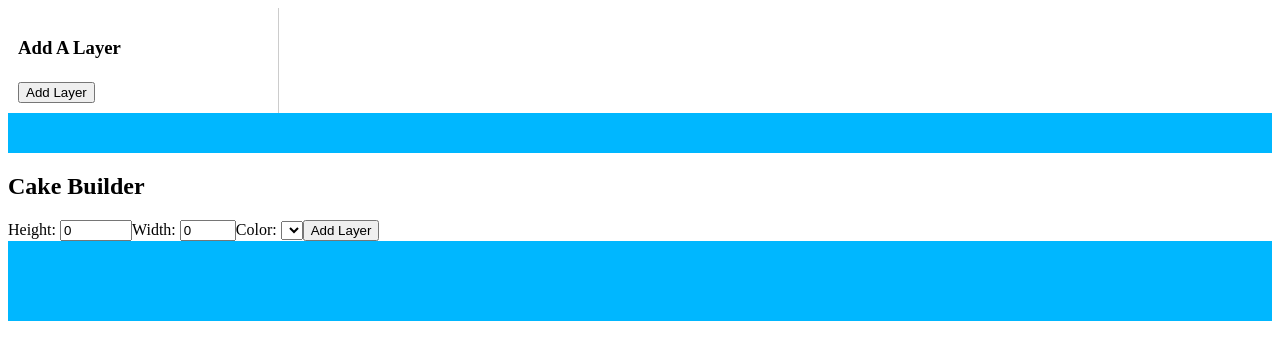
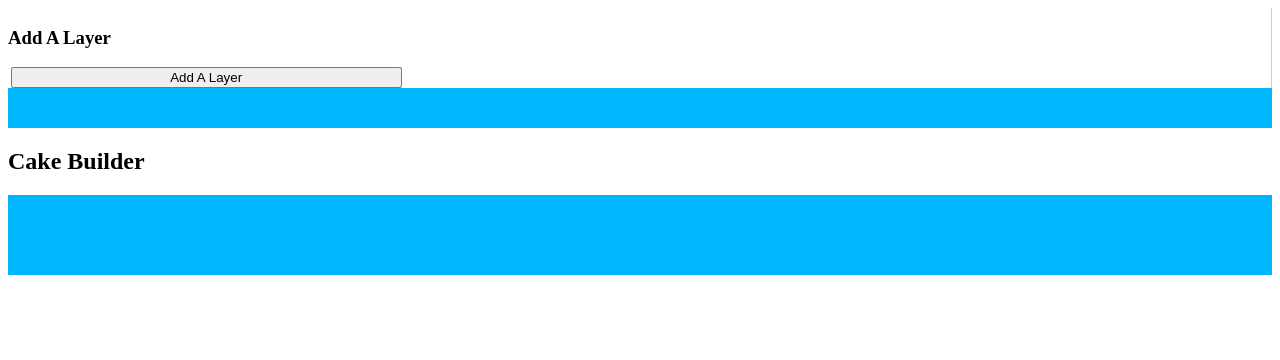
Before and after one commit to Ashluna22/Cake-Boss, an Angular app in the folder Cake-Boss/: page / in a window 1280 px wide. Shown: the top 360 px of the page. Built offline with nearby package versions, Linux system fonts and the light colour scheme.

Commit message:
added submit function, tested array population, styled layer builder

```diff
--- a/Cake-Boss/src/app/cake-builder/cake-builder.component.css
+++ b/Cake-Boss/src/app/cake-builder/cake-builder.component.css
@@ -1,10 +1,7 @@
-
 .builder-panel {
   display: flex;
   flex-direction: column;
   align-items: flex-start;
-    padding: 10px;
-    width: 250px;
   border-right: 1px solid #ccc;
 }
 
@@ -13,6 +10,5 @@
   flex-direction: column-reverse;
   align-items: center;
   background-color: #e0f7fa;
-    padding: 20px;
   width: 100%;
 }
--- a/Cake-Boss/src/app/cake-builder/cake-builder.component.html
+++ b/Cake-Boss/src/app/cake-builder/cake-builder.component.html
@@ -22,7 +22,7 @@
   <h2>Cake Builder</h2>
 
   <!-- Form for adding a new layer -->
-  <div>
+  <!--   <div>
     <label
       >Height:
       <input type="number" [(ngModel)]="newLayer.height" min="0.5" max="10" />
@@ -33,27 +33,15 @@
     </label>
     <label
       >Color:
-      <select [(ngModel)]="newLayer.color">
-        <!--<option *ngFor="let color of Object.values(CakeColor)" [value]="color">  ***This is breaking things, its looking for something related to colors that doesnt exist.
+      <select [(ngModel)]="newLayer.color"> -->
+  <!--<option *ngFor="let color of Object.values(CakeColor)" [value]="color">  ***This is breaking things, its looking for something related to colors that doesnt exist.
           {{ color }}
         </option> -->
-      </select>
+  <!--       </select>
     </label>
     <button (click)="addLayer(layer)">Add Layer</button>
-  </div>
+  </div> -->
 
   <!-- Display the cake with layers -->
   <app-cake></app-cake>
-
-  <!-- Delete buttons for each layer -->
-  <div>
-    @for (layer of layers;track layer; let i = $index) {
-    <span
-      >{{ layer.color }} - Height: {{ layer.height }}, Width:{{
-        layer.width
-      }}</span
-    >
-    <button (click)="deleteLayer(i)">Delete</button>
-    }
-  </div>
 </div>
--- a/Cake-Boss/src/app/cake-builder/cake-builder.component.ts
+++ b/Cake-Boss/src/app/cake-builder/cake-builder.component.ts
@@ -7,32 +7,22 @@ import { LayerAddComponent } from './layer-add/layer-add.component';
 import { LayerBuilderComponent } from './layer-builder/layer-builder.component';
 import { CakeComponent } from '../cake/cake.component';
 import { FormsModule } from '@angular/forms';
+import { LayerFormComponent } from './layer-form/layer-form.component';
 
 @Component({
   selector: 'app-cake-builder',
   standalone: true,
   templateUrl: `./cake-builder.component.html`,
   styleUrls: ['./cake-builder.component.css'],
-  imports: [LayerAddComponent, LayerBuilderComponent, CakeComponent, FormsModule, CommonModule], // Import standalone components
+  imports: [LayerAddComponent, LayerBuilderComponent, CakeComponent, FormsModule, CommonModule, LayerFormComponent], // Import standalone components
 })
 export class CakeBuilderComponent {
   @Input() layer!: CakeLayer;
   layers: CakeLayer[] = [];
 
-  newLayer: {
-    height: number,
-    width: number,
-    color: string
-} = {
-    height: 0,
-    width: 0,
-    color: ""
-}
-
-
   constructor(private layerService: LayerService) {
     this.layers = this.layerService.getLayers();
-  }
+}
 
   addLayer(layer: CakeLayer) {
     this.layerService.addLayer(layer);
--- a/Cake-Boss/src/app/cake-builder/layer-add/layer-add.component.css
+++ b/Cake-Boss/src/app/cake-builder/layer-add/layer-add.component.css
@@ -1,3 +1,11 @@
+section {
+    margin-left: .2rem;
+    background-color: lightgray;
+    width: 390px;
+    padding-right: 1px;
+
+}
+
 div {
     margin-top: 5px;
 }
@@ -10,18 +18,17 @@ div .form-group {
 label {
     font-weight: bold;
     flex-shrink: 0;
-    /* Prevent shrinking of the label */
 }
 
 span {
     width: 40px;
-    /* Adjust width as needed */
     text-align: center;
 }
 
 input[type="color"] {
     flex-shrink: 0;
-    width: 83%;
+    width: 90px;
+    margin-left: 5px;
 }
 
 input[type="range"] {
@@ -32,9 +39,19 @@ div .container {
     width: 100%;
 }
 
-
 button {
     margin-right: 5px;
     margin-top: 5px;
     display: inline-block;
 }
+
+.addLayerBtn {
+    width: max-content;
+    padding-right: 158px;
+    padding-left: 157px;
+    margin: 0;
+}
+
+.colorDisplay {
+    padding-left: 3px;
+}
--- a/Cake-Boss/src/app/cake-builder/layer-add/layer-add.component.html
+++ b/Cake-Boss/src/app/cake-builder/layer-add/layer-add.component.html
@@ -1,9 +1,17 @@
-<button *ngIf="!showForm" (click)="toggleForm()">Add Layer</button>
+<section class="container">
+  <button class="addLayerBtn" *ngIf="!showForm" (click)="toggleForm()">
+    Add A Layer
+  </button>
 
   <div *ngIf="showForm">
     <div class="form-group">
       <label for="color">Color:</label>
-    <input [(ngModel)]="newLayer.color" type="color" id="color" />
+      <input
+        class="colorDisplay"
+        [(ngModel)]="newLayer.color"
+        type="color"
+        id="color"
+      />
     </div>
     <div class="form-group">
       <label for="width">Width:&nbsp;</label>
@@ -32,3 +40,4 @@
     <button (click)="submitLayer()">Save</button>
     <button (click)="cancelLayer()">Cancel</button>
   </div>
+</section>
--- a/Cake-Boss/src/app/cake-builder/layer-add/layer-add.component.ts
+++ b/Cake-Boss/src/app/cake-builder/layer-add/layer-add.component.ts
@@ -1,8 +1,9 @@
 
-import { Component, EventEmitter, Output } from '@angular/core';
+import { Component, EventEmitter, Output, Input } from '@angular/core';
 import { CommonModule } from '@angular/common';
 import { FormsModule } from '@angular/forms';
 import { LayerFormComponent } from '../layer-form/layer-form.component';
+import { CakeLayer } from '../../models/layer.model';
 
 @Component({
   selector: 'app-layer-add',
@@ -12,18 +13,24 @@ import { LayerFormComponent } from '../layer-form/layer-form.component';
   styleUrls: ['./layer-add.component.css']
 })
 export class LayerAddComponent {
-  @Output() addLayer = new EventEmitter<any>();
+  @Input() layers: CakeLayer[] = [];
+  @Output() addLayer = new EventEmitter<CakeLayer>();
   @Output() save = new EventEmitter();
   @Output() cancel = new EventEmitter();
   showForm = false;
   newLayer = { color: '#ffffff', width: 5, height: 5 };
+
+
 
   toggleForm() {
     this.showForm = !this.showForm;
   }
 
   submitLayer() {
-    this.addLayer.emit({ ...this.newLayer });
+    const layerCopy = {...this.newLayer };
+    this.addLayer.emit(layerCopy);
+    this.layers.push(layerCopy);
+    this.newLayer = { color: '#ffffff', width: 5, height: 5 };
     this.toggleForm();
   }
 
--- a/Cake-Boss/src/app/cake-builder/layer-builder/layer-builder.component.css
+++ b/Cake-Boss/src/app/cake-builder/layer-builder/layer-builder.component.css
@@ -0,0 +1,48 @@
+.container {
+    display: flex;
+    align-items: center;
+    justify-content: space-between;
+    padding: 4px;
+    border: 2px solid lightgray;
+    margin-left: 3px;
+}
+
+.color-label {
+    margin-right: 10px;
+}
+
+.color-input {
+    margin-right: 10px;
+    height: 30px;
+    width: 30px;
+}
+
+.size-container {
+    display: flex;
+    flex-direction: column;
+}
+
+.size-control {
+    display: flex;
+    align-items: center;
+}
+
+.slider {
+    margin: 0 10px;
+    flex-grow: 1;
+}
+
+.delete-btn {
+    margin-left: 20px;
+}
+
+.size-control span {
+    min-width: 25px;
+    text-align: right;
+    display: inline-block;
+}
+
+.size-control input[type="range"] {
+    margin-right: 10px;
+    flex-grow: 1;
+}
--- a/Cake-Boss/src/app/cake-builder/layer-builder/layer-builder.component.html
+++ b/Cake-Boss/src/app/cake-builder/layer-builder/layer-builder.component.html
@@ -1,16 +1,35 @@
-<div class="layer-builder">
-  <label>Color: <input type="color" [(ngModel)]="layer.color" /></label>
-  <label
-    >Width: <input type="range" [(ngModel)]="layer.width" min="1" max="10"
-  /></label>
-  <label
-    >Height:
-    <input
-      type="range"
-      [(ngModel)]="layer.height"
-      min="0.5"
-      max="10"
-      step="0.5"
-  /></label>
-  <button (click)="delete.emit()">Delete</button>
-</div>
+<section class="container">
+  <div class="color-label">Color:</div>
+  <input type="color" [(ngModel)]="layer.color" class="color-input" disabled />
+
+  <div class="size-container">
+    <div class="size-control">
+      <label>Width:&nbsp;</label>
+      <input
+        [(ngModel)]="layer.width"
+        type="range"
+        min="0"
+        max="10"
+        step=".1"
+        value="5"
+        disabled
+      />
+      <span>{{ layer.width }}</span>
+    </div>
+    <div class="size-control">
+      <label>Height:</label>
+      <input
+        [(ngModel)]="layer.height"
+        type="range"
+        min="0"
+        max="10"
+        value="5"
+        step=".1"
+        disabled
+      />
+      <span>{{ layer.height }}</span>
+    </div>
+  </div>
+
+  <button (click)="delete.emit()" class="delete-btn">Delete</button>
+</section>
--- a/Cake-Boss/src/app/cake-builder/layer-builder/layer-builder.component.ts
+++ b/Cake-Boss/src/app/cake-builder/layer-builder/layer-builder.component.ts
@@ -14,4 +14,5 @@ export class LayerBuilderComponent {
   @Input() layer!: CakeLayer;
   @Output() delete = new EventEmitter<void>();
   @Output() update = new EventEmitter<CakeLayer>();
+
 }
```
Lines whose indentation alone changed are shown as unchanged.
